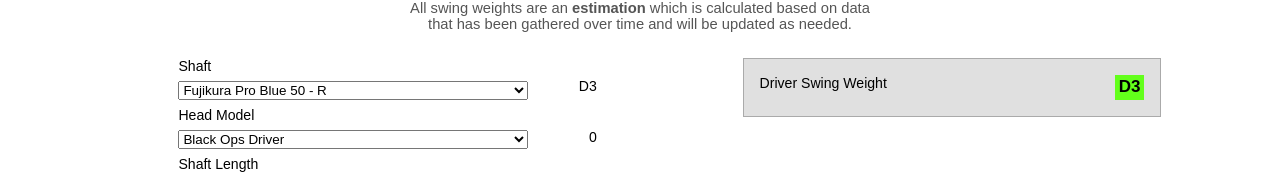
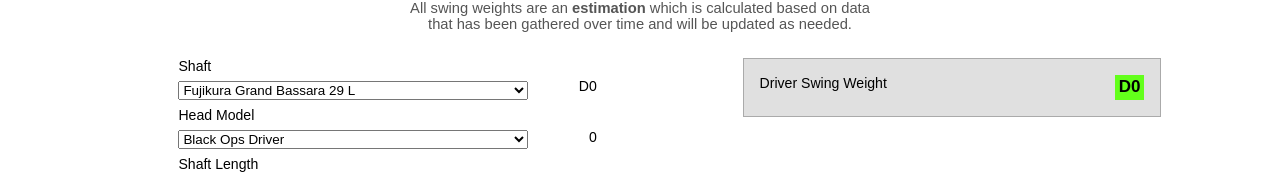
Before and after one commit to renemontoy/swingcalculator, a React (Vite) app in the folder client/: page /driver in a window 1280 px wide. Shown: the part 210-384 px from the top of the page. Built offline with nearby package versions, Linux system fonts and the light colour scheme.

Commit message:
Cambio de nombres

```diff
--- a/client/src/Driver.jsx
+++ b/client/src/Driver.jsx
@@ -372,7 +372,7 @@
 };
 
   // --- Estado del formulario ---
-  const [shaft, setShaft] = useState("Fujikura Pro Blue 50 - R");
+  const [shaft, setShaft] = useState("Fujikura Grand Bassara 29 L");
   const [head, setHead] = useState("Black Ops Driver");
   const [length, setLength] = useState("Standard");
   const [grip, setGrip] = useState("PXG True Temper Icon Standard (Default)");
--- a/client/src/Fairway.jsx
+++ b/client/src/Fairway.jsx
@@ -324,7 +324,7 @@
 };
 
   // --- Estado del formulario ---
-  const [shaft, setShaft] = useState("Fujikura Pro Blue 50 - R");
+  const [shaft, setShaft] = useState("Fujikura Grand Bassara 29 L");
   const [head, setHead] = useState("Black Ops Fairway Wood");
   const [length, setLength] = useState("Standard");
   const [grip, setGrip] = useState("PXG True Temper Icon Standard (Default)");
--- a/client/src/G8Driver.jsx
+++ b/client/src/G8Driver.jsx
@@ -355,7 +355,7 @@
 };
 
   // --- Estado del formulario ---
-  const [shaft, setShaft] = useState("Fujikura Pro Blue 50 - R");
+  const [shaft, setShaft] = useState("Fujikura Grand Bassara 29 L");
   const [head, setHead] = useState("Lightning Tour");
   const [length, setLength] = useState("Standard");
   const [grip, setGrip] = useState("PXG True Temper Icon Standard (Default)");
--- a/client/src/G8Fairway.jsx
+++ b/client/src/G8Fairway.jsx
@@ -321,7 +321,7 @@
 };
 
   // --- Estado del formulario ---
-  const [shaft, setShaft] = useState("Fujikura Pro Blue 50 - R");
+  const [shaft, setShaft] = useState("Fujikura Grand Bassara 29 L");
   const [head, setHead] = useState("Lightning Fairway");
   const [length, setLength] = useState("Standard");
   const [grip, setGrip] = useState("PXG True Temper Icon Standard (Default)");
--- a/client/src/G8Hybrid.jsx
+++ b/client/src/G8Hybrid.jsx
@@ -223,7 +223,7 @@
 
 
   // --- Estado del formulario ---
-  const [shaft, setShaft] = useState("Accra iSeries 50i");
+  const [shaft, setShaft] = useState("Accra iSeries 50i Iron - Parallel");
   const [head, setHead] = useState("Lightning Hybrid");
   const [length, setLength] = useState("Standard");
   const [grip, setGrip] = useState("PXG True Temper Icon Standard (Default)");
--- a/client/src/G8MaxLite.jsx
+++ b/client/src/G8MaxLite.jsx
@@ -273,7 +273,7 @@
   };
 
   // --- Estado del formulario ---
-  const [shaft, setShaft] = useState("Fujikura Pro Blue 50 - R");
+  const [shaft, setShaft] = useState("Fujikura Grand Bassara 29 L");
   const [head, setHead] = useState("Lightning Max Lite");
   const [length, setLength] = useState("Standard");
   const [grip, setGrip] = useState("PXG True Temper Icon Standard (Default)");
--- a/client/src/Hybrid.jsx
+++ b/client/src/Hybrid.jsx
@@ -254,7 +254,7 @@
 
 
   // --- Estado del formulario ---
-  const [shaft, setShaft] = useState("Accra iSeries 50i");
+  const [shaft, setShaft] = useState("Accra iSeries 50i Iron - Parallel");
   const [head, setHead] = useState("Black Ops Hybrid");
   const [length, setLength] = useState("Standard");
   const [grip, setGrip] = useState("PXG True Temper Icon Standard (Default)");
--- a/client/src/Iron.jsx
+++ b/client/src/Iron.jsx
@@ -204,7 +204,7 @@
   };
 
   // --- Estado del formulario ---
-  const [shaft, setShaft] = useState("Accra iSeries 50i");
+  const [shaft, setShaft] = useState("Accra iSeries 50i - Parallel");
   const [head, setHead] = useState("0311 XP - 7 Iron");
   const [length, setLength] = useState("Standard");
   const [grip, setGrip] = useState("PXG True Temper Icon Standard (Default)");
--- a/client/src/IronG8.jsx
+++ b/client/src/IronG8.jsx
@@ -319,7 +319,7 @@
 
 
   // --- Estado del formulario ---
-  const [shaft, setShaft] = useState("Accra iSeries 50i");
+  const [shaft, setShaft] = useState("Accra iSeries 50i - Parallel");
   const [head, setHead] = useState("Gen 8 0311 XP - 7 Iron");
   const [length, setLength] = useState("Standard");
   const [grip, setGrip] = useState("PXG True Temper Icon Standard (Default)");
--- a/client/src/Secretweapon.jsx
+++ b/client/src/Secretweapon.jsx
@@ -305,7 +305,7 @@
   };
 
   // --- Estado del formulario ---
-  const [shaft, setShaft] = useState("Fujikura Pro Blue 50 - R");
+  const [shaft, setShaft] = useState("Fujikura Grand Bassara 29 L");
   const [head, setHead] = useState("Secret Weapon");
   const [length, setLength] = useState("Standard");
   const [grip, setGrip] = useState("PXG True Temper Icon Standard (Default)");
--- a/client/src/Ultralite.jsx
+++ b/client/src/Ultralite.jsx
@@ -366,7 +366,7 @@
   };
 
   // --- Estado del formulario ---
-  const [shaft, setShaft] = useState("Fujikura Pro Blue 50 - R");
+  const [shaft, setShaft] = useState("Fujikura Grand Bassara 29 L");
   const [head, setHead] = useState("Ultra Lite Driver");
   const [length, setLength] = useState("Standard");
   const [grip, setGrip] = useState("PXG True Temper Icon Standard (Default)");
```
